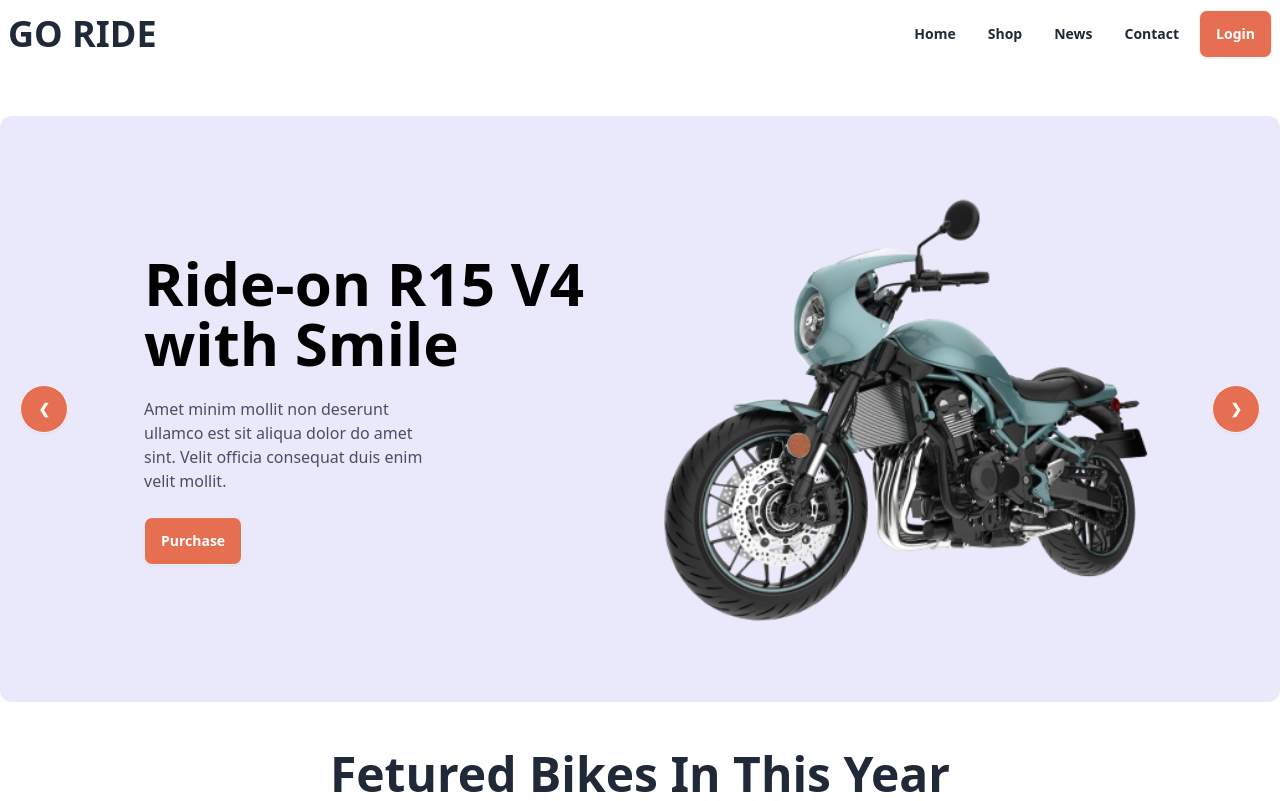
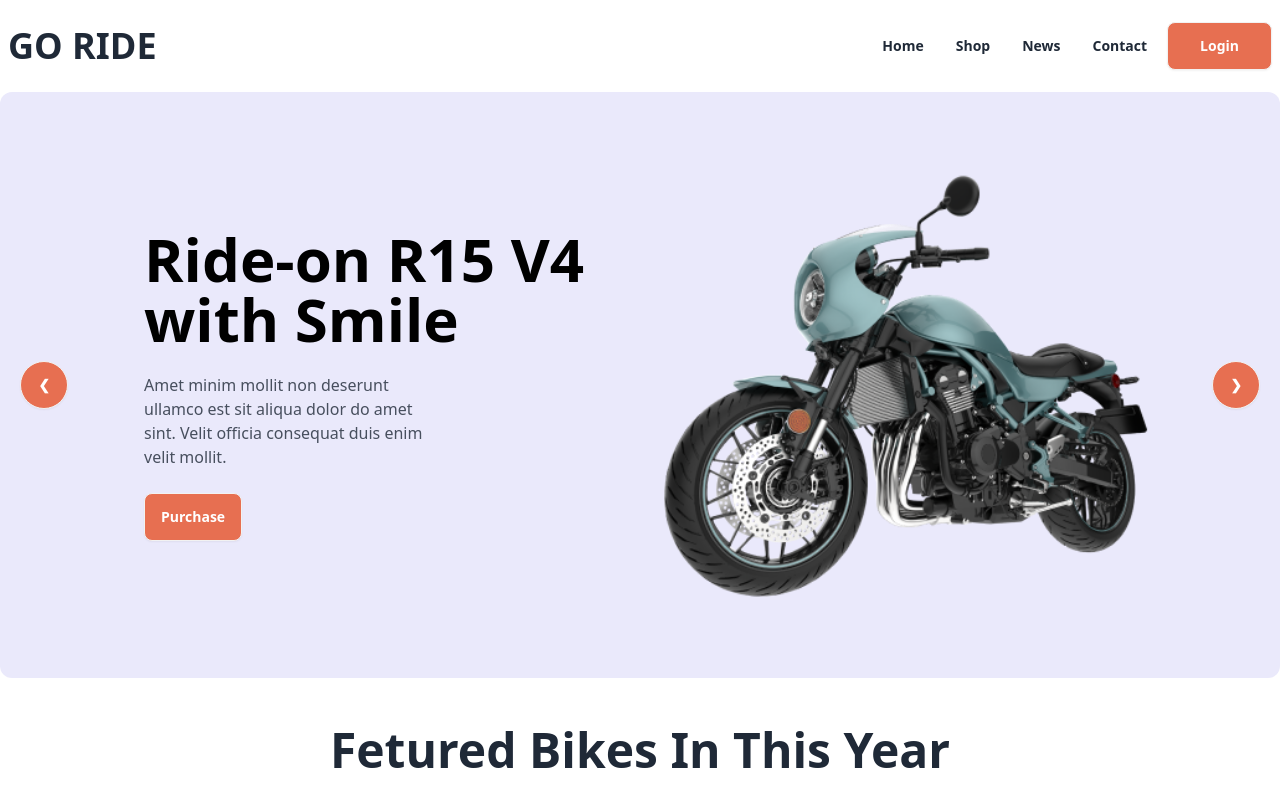
Before and after one commit to Najmul017/biker-zone-reset, a plain HTML site: page index.html in a window 1280 px wide. Shown: the top 801 px of the page. Drawn offline with nearby package versions, Linux system fonts and the light colour scheme.

Commit message:
Project DOne

```diff
--- a/index.html
+++ b/index.html
@@ -38,7 +38,7 @@
 <body>
     <!-- Header -->
 
-    <header>
+    <header class="py-3">
        <!-- Nav bar -->
       <section class="md:container mx-auto">
         <div class="navbar bg-base-100">
@@ -76,7 +76,7 @@
               </ul>
             </div>
             <div class="">
-              <a class="btn bg-bike-primary text-white">Login</a>
+              <a class="btn bg-bike-primary text-white px-8">Login</a>
             </div>
           </div>
       </section>
@@ -85,7 +85,7 @@
     <!-- Main Section -->
     <main class="md:container mx-auto">
       <!-- Carrosol -->
-      <div class="carousel w-full bg-[#372ed81a]  my-12 rounded-xl">
+      <div class="carousel w-full bg-[#372ed81a]  mb-12 rounded-xl">
         <!-- slide 1 -->
         <div id="slide1" class="carousel-item relative w-full">
          <div class="md:flex   items-center lg:px-32 py-20 ">
```
